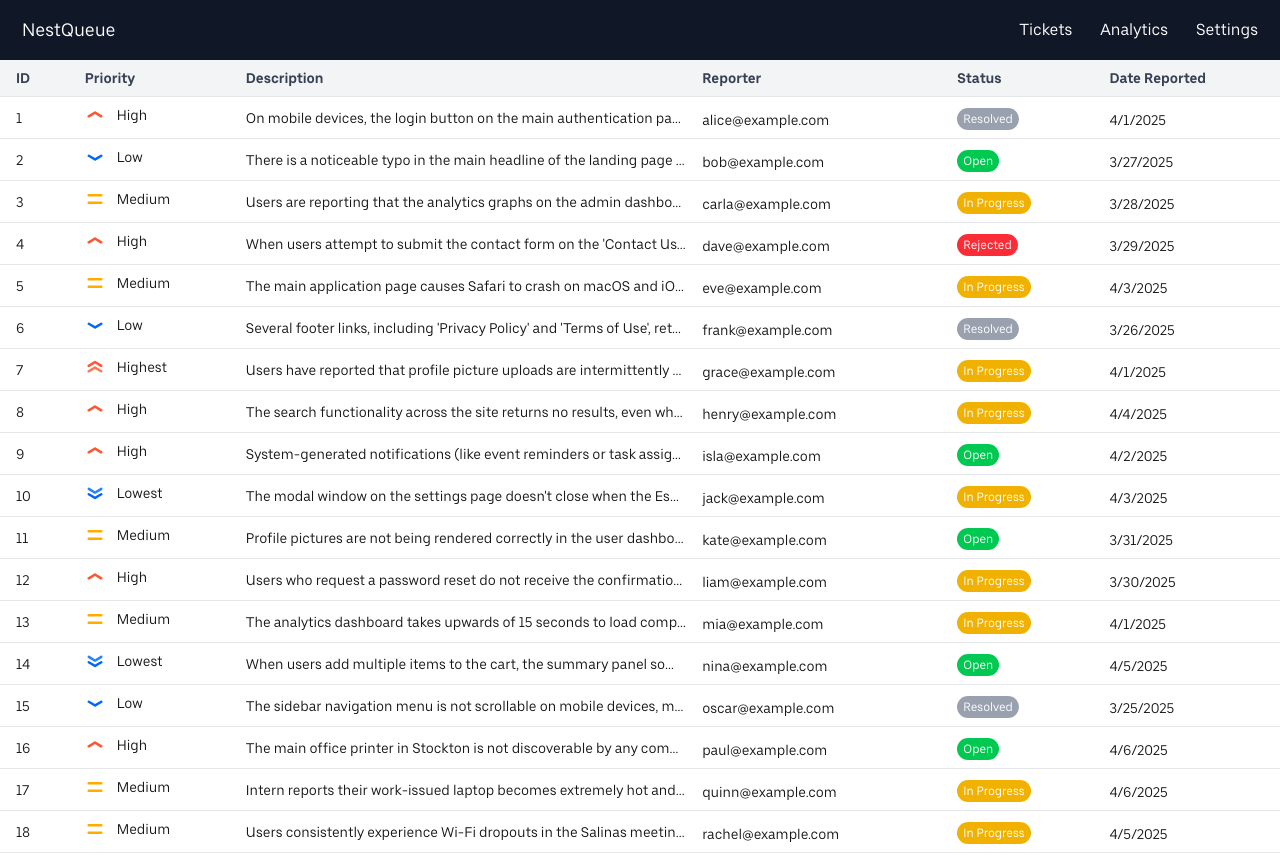
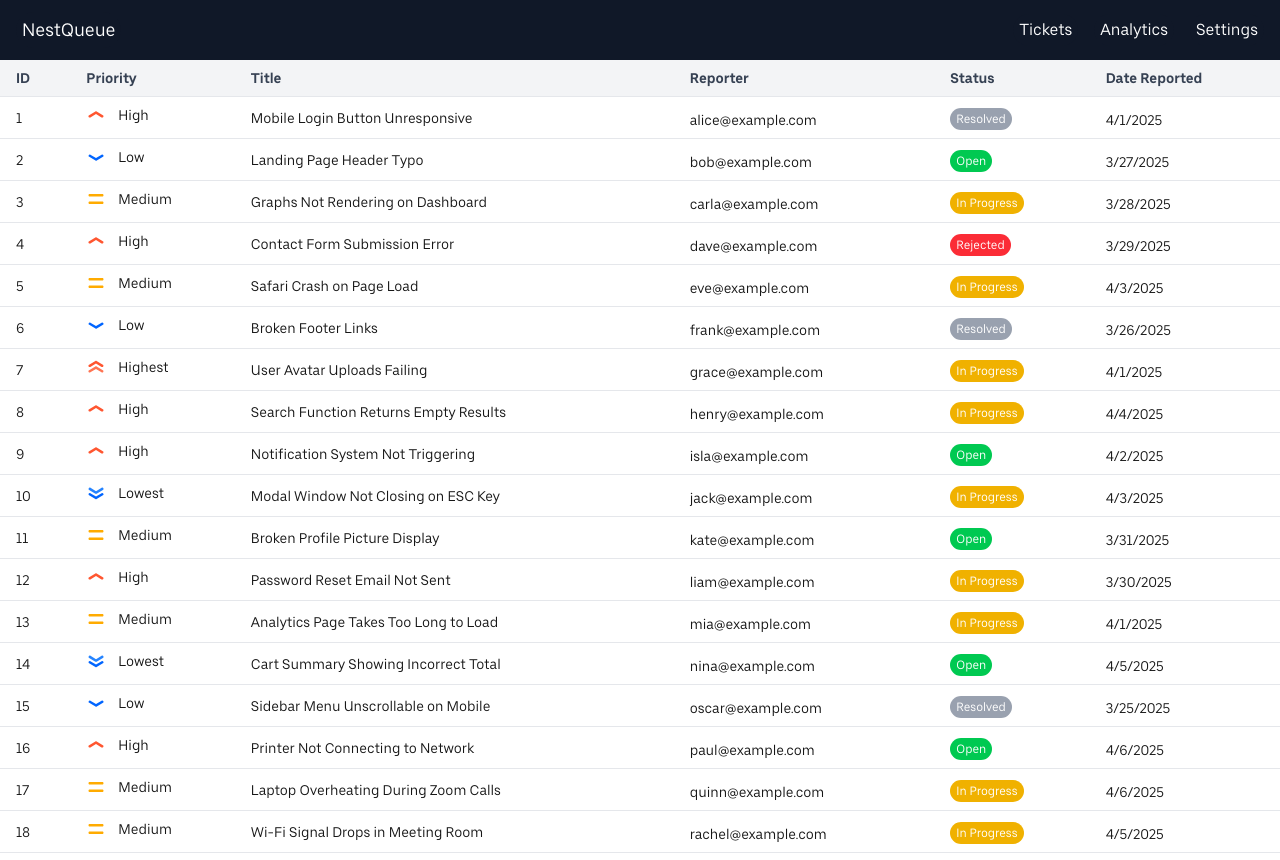
Before and after one commit to digitalnest-wit/nestqueue, a Next.js app: page / in a window 1280 px wide. Built offline with nearby package versions, Linux system fonts and the light colour scheme.

Commit message:
feat: include ticket category and site in components/TicketDetail

```diff
--- a/src/app/components/TicketDetail.tsx
+++ b/src/app/components/TicketDetail.tsx
@@ -28,11 +28,21 @@ export default function TicketDetail({
         </div>
       </div>
       <div className="p-3 mb-auto">
-        <div className="my-3">
+        <div>
           <p className="text-gray-500 text-sm font-semibold uppercase">
             Description
           </p>
           <p className="text-sm">{ticket.description}</p>
+        </div>
+        <div className="my-3">
+          <p className="text-gray-500 text-sm font-semibold uppercase">
+            Category
+          </p>
+          <p className="text-sm capitalize">{ticket.category}</p>
+        </div>
+        <div className="my-3 border-b-2 pb-3 border-gray-100">
+          <p className="text-gray-500 text-sm font-semibold uppercase">Site</p>
+          <p className="text-sm capitalize">{ticket.site}</p>
         </div>
         <div className="my-3">
           <p className="text-gray-500 text-sm font-semibold uppercase">
@@ -47,7 +57,7 @@ export default function TicketDetail({
             </a>
           </p>
         </div>
-        <div className="my-3">
+        <div className="my-3 border-b-2 pb-3 border-gray-100">
           <p className="text-gray-500 text-sm font-semibold uppercase">
             Reported Date
           </p>
--- a/src/app/components/TicketsTable.tsx
+++ b/src/app/components/TicketsTable.tsx
@@ -22,9 +22,7 @@ export default function TicketsTable({
             <th className="px-2 py-2 text-left text-sm text-gray-700 hidden sm:inline-block">
               Priority
             </th>
-            <th className="px-2 py-2 text-left text-sm text-gray-700">
-              Description
-            </th>
+            <th className="px-2 py-2 text-left text-sm text-gray-700">Title</th>
             <th className="px-2 py-2 text-left text-sm text-gray-700 hidden md:inline-block">
               Reporter
             </th>
@@ -66,7 +64,7 @@ function TableRow({
         <PriorityIconLabel priority={ticket.priority} />
       </td>
       <td className="px-2 py-2 max-w-2xs truncate whitespace-nowrap overflow-hidden">
-        {ticket.description}
+        {ticket.title}
       </td>
       <td className="px-2 py-2 truncate whitespace-nowrap overflow-hidden hidden md:block">
         {ticket.reporterEmail}
```
